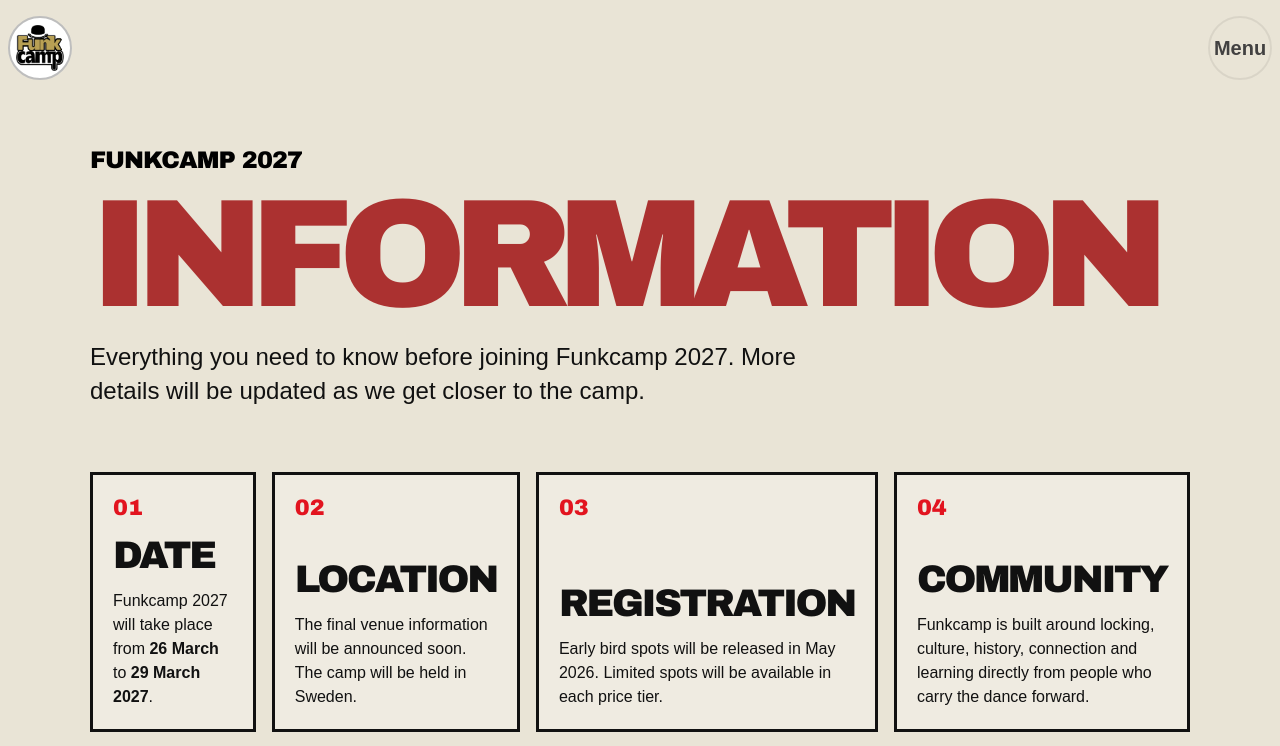
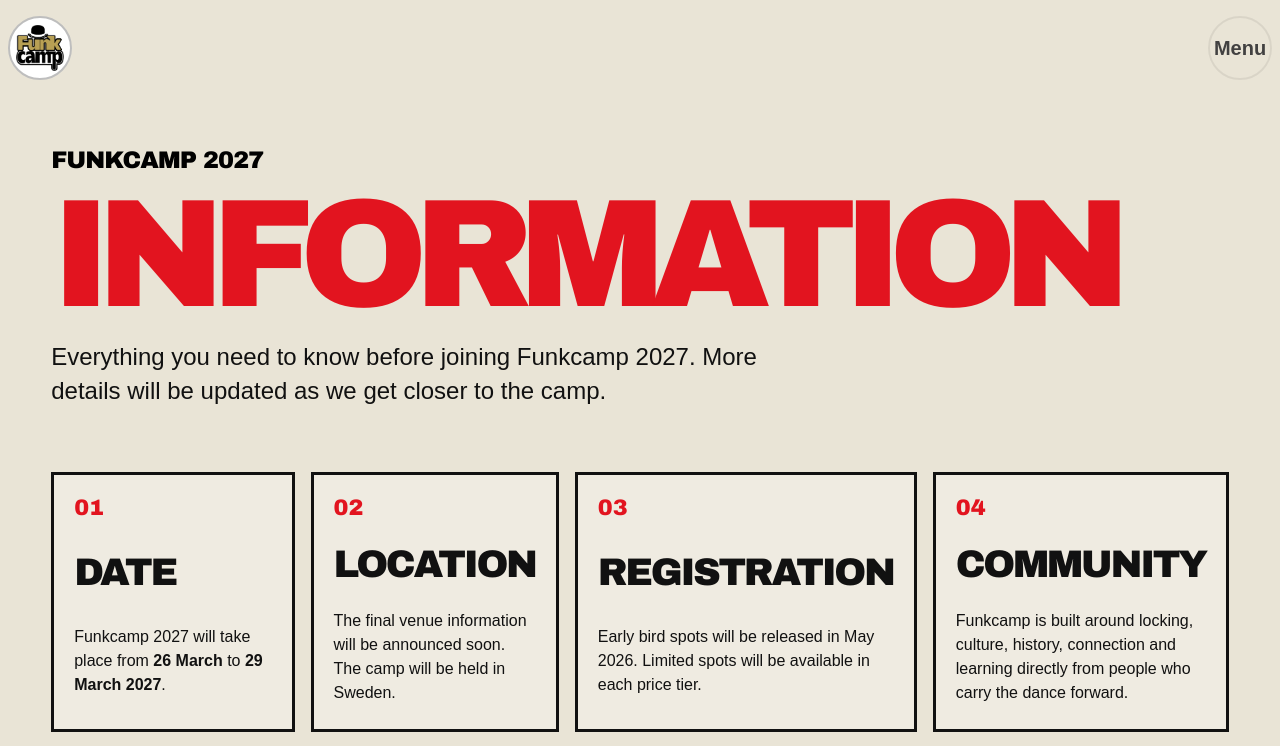
Before and after one commit to FunkSwe/fc27, a Next.js app: page /info in a window 1280 px wide. Shown: the top 746 px of the page. Built offline with nearby package versions, Linux system fonts and the light colour scheme.

Commit message:
... fix info page

```diff
--- a/src/app/_components/Hero.module.scss
+++ b/src/app/_components/Hero.module.scss
@@ -69,7 +69,7 @@
   grid-template-columns: repeat(4, 1fr);
   gap: 0.5rem;
 
-  color: #f3131f;
+  color: #e2141f;
   text-align: left;
   text-transform: uppercase;
   line-height: 1;
@@ -197,7 +197,7 @@
   span {
     display: block;
     width: 4px;
-    background: #f3131f;
+    background: #e2141f;
   }
 }
 
--- a/src/app/info/Info.module.scss
+++ b/src/app/info/Info.module.scss
@@ -6,7 +6,7 @@
 }
 
 .hero {
-  max-width: 1100px;
+  width: 100%;
   margin: 0 auto 4rem;
 
   .kicker {
@@ -19,7 +19,7 @@
 
   h1 {
     margin: 0;
-    color: #ab3130;
+    color: #e2141f;
     font-family: var(--font-archivo-black), sans-serif;
     font-size: clamp(2.75rem, 12vw, 11rem);
     font-weight: 400;
@@ -37,7 +37,6 @@
 }
 
 .contentGrid {
-  max-width: 1100px;
   margin: 0 auto;
 
   display: grid;
@@ -51,8 +50,9 @@
   background: rgba(255, 255, 255, 0.25);
   padding: 1.25rem;
 
-  display: flex;
-  flex-direction: column;
+  display: grid;
+  grid-template-rows: auto auto auto;
+  justify-items: start;
 
   span {
     color: #e2141f;
@@ -61,7 +61,7 @@
   }
 
   h2 {
-    margin: auto 0 1rem;
+    margin: 1.5rem 0 1.5rem;
     font-family: var(--font-archivo-black), sans-serif;
     font-size: clamp(1.8rem, 3vw, 3rem);
     font-weight: 400;
@@ -73,11 +73,12 @@
   p {
     margin: 0;
     line-height: 1.5;
+    text-align: left;
   }
 }
 
 .notice {
-  max-width: 1100px;
+  width: 100%;
   margin: 1rem auto 0;
   border: 3px solid #e2141f;
   background: #e2141f;
```
Also changed, not shown: src/app/icon.png.
